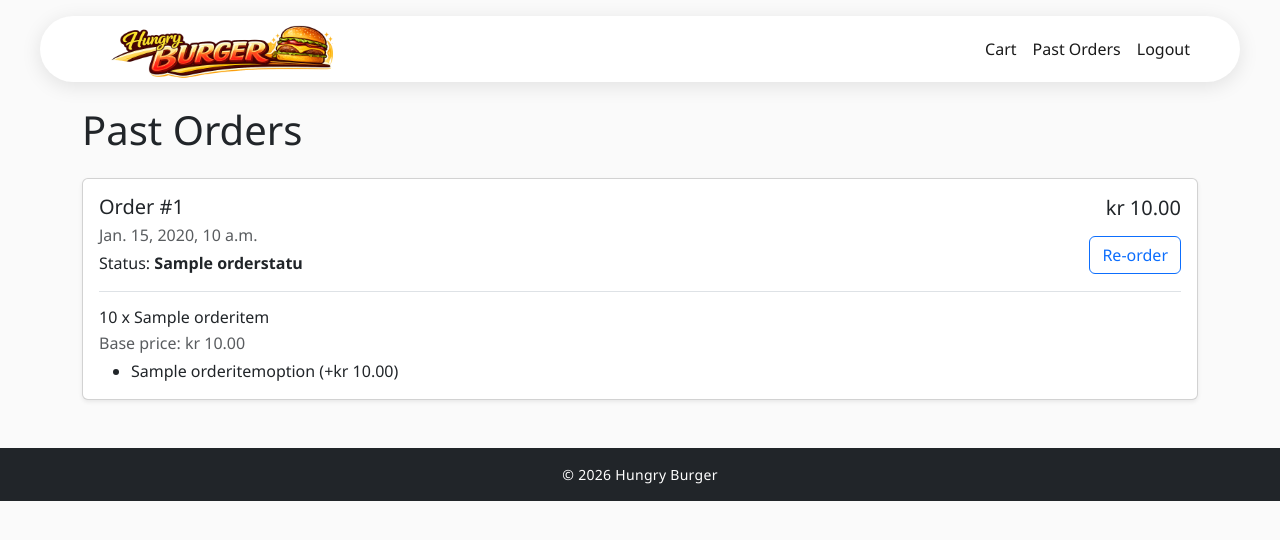
After one commit to ShockZeRa1/Hungry-Burger, a Django app: page /orders/past-orders/ in a window 1280 px wide. The commit adds this page. Shown: the top 540 px of the page. Run offline with Django 5.2, Linux system fonts and the light colour scheme; a user stored in the database is signed in; tables that the repository leaves empty hold one stand-in row (values such as "Sample post").

Commit message:
implement cart and order workflow (cart, checkout, past orders, reorder)

```diff
--- a/hungry/templates/base.html
+++ b/hungry/templates/base.html
@@ -23,10 +23,10 @@
                 <ul class="navbar-nav ms-auto">
                     {% if user.is_authenticated %}
                     <li class="nav-item">
-                        <a class="nav-link" href="#">Cart</a>
+                        <a class="nav-link" href="{% url 'cart' %}">Cart</a>
                     </li>
                     <li class="nav-item">
-                        <a class="nav-link" href="#">Past Orders</a>
+                        <a class="nav-link" href="{% url 'past_orders' %}">Past Orders</a>
                     </li>
                     <li class="nav-item">
                         <a class="nav-link" href="{% url 'account_logout' %}">Logout</a>
--- /dev/null
+++ b/orders/templates/orders/past_orders.html
@@ -0,0 +1,46 @@
+{% extends 'base.html' %}
+
+{% block title %}Past Orders - Hungry Burger{% endblock %}
+
+{% block content %}
+<h1 class="mb-4">Past Orders</h1>
+
+{% if orders %}
+    {% for order in orders %}
+    <div class="card shadow-sm mb-4">
+        <div class="card-body">
+            <div class="d-flex justify-content-between align-items-center mb-3">
+                <div>
+                    <h5 class="mb-1">Order #{{ order.id }}</h5>
+                    <p class="mb-1 text-muted">{{ order.created_at }}</p>
+                    <p class="mb-0">Status: <strong>{{ order.status.name }}</strong></p>
+                </div>
+                <div class="text-end">
+                    <h5 class="mb-3">kr {{ order.total_amount }}</h5>
+                    <a href="{% url 'reorder' order.id %}" class="btn btn-outline-primary">Re-order</a>
+                </div>
+            </div>
+
+            {% for item in order.orderitem_set.all %}
+            <div class="border-top pt-3 mt-3">
+                <h6 class="mb-1">{{ item.quantity }} x {{ item.product_name_snapshot }}</h6>
+                <p class="mb-1 text-muted">Base price: kr {{ item.unit_price_snapshot }}</p>
+
+                {% if item.orderitemoption_set.all %}
+                <ul class="mb-0">
+                    {% for option in item.orderitemoption_set.all %}
+                    <li>{{ option.option_name_snapshot }} (+kr {{ option.extra_price_snapshot }})</li>
+                    {% endfor %}
+                </ul>
+                {% endif %}
+            </div>
+            {% endfor %}
+        </div>
+    </div>
+    {% endfor %}
+{% else %}
+<div class="alert alert-info">
+    You have no past orders yet.
+</div>
+{% endif %}
+{% endblock %}
--- a/orders/urls.py
+++ b/orders/urls.py
@@ -1,3 +1,11 @@
 from django.urls import path
+from orders import views
 
-urlpatterns= []
+urlpatterns = [
+    path("cart/", views.cart_view, name="cart"),
+    path("cart/update/<str:item_key>/", views.update_cart_item, name="update_cart_item"),
+    path("cart/remove/<str:item_key>/", views.remove_cart_item, name="remove_cart_item"),
+    path("checkout/", views.checkout_view, name="checkout"),
+    path("past-orders/", views.past_orders_view, name="past_orders"),
+    path("reorder/<int:order_id>/", views.reorder_view, name="reorder"),
+]
--- a/orders/views.py
+++ b/orders/views.py
@@ -1,3 +1,124 @@
-from django.shortcuts import render
+from django.contrib import messages
+from django.contrib.auth.decorators import login_required
+from django.shortcuts import get_object_or_404, redirect, render
 
-# Create your views here.
+from menu.models import Option
+from orders.cart import Cart
+from orders.models import Order, OrderItem, OrderItemOption, OrderStatus
+
+
+def cart_view(request):
+    cart = Cart(request)
+    cart_items, grand_total = cart.get_items()
+
+    return render(request, "orders/cart.html", {
+        "cart_items": cart_items,
+        "grand_total": grand_total,
+    })
+
+
+def update_cart_item(request, item_key):
+    if request.method == "POST":
+        quantity = int(request.POST.get("quantity", 1))
+        cart = Cart(request)
+        cart.update(item_key, quantity)
+        messages.success(request, "Cart updated successfully.")
+    return redirect("cart")
+
+
+def remove_cart_item(request, item_key):
+    if request.method == "POST":
+        cart = Cart(request)
+        cart.remove(item_key)
+        messages.success(request, "Item removed from cart.")
+    return redirect("cart")
+
+
+@login_required
+def checkout_view(request):
+    cart = Cart(request)
+    cart_items, grand_total = cart.get_items()
+
+    if not cart_items:
+        messages.warning(request, "Your cart is empty.")
+        return redirect("menu")
+
+    if request.method == "POST":
+        status, _ = OrderStatus.objects.get_or_create(
+            name="Order placed",
+            defaults={"is_active": True},
+        )
+
+        order = Order.objects.create(
+            order_type="pickup",
+            total_amount=grand_total,
+            customer=request.user,
+            status=status,
+        )
+
+        for cart_item in cart_items:
+            order_item = OrderItem.objects.create(
+                quantity=cart_item["quantity"],
+                order=order,
+                product=cart_item["product"],
+                product_name_snapshot=cart_item["product"].name,
+                unit_price_snapshot=cart_item["product"].price,
+            )
+
+            for option in cart_item["options"]:
+                OrderItemOption.objects.create(
+                    option_name_snapshot=option.name,
+                    extra_price_snapshot=option.extra_price,
+                    order_item=order_item,
+                )
+
+        cart.clear()
+        messages.success(request, f"Order #{order.id} placed successfully.")
+        return redirect("past_orders")
+
+    return render(request, "orders/checkout.html", {
+        "cart_items": cart_items,
+        "grand_total": grand_total,
+    })
+
+
+@login_required
+def past_orders_view(request):
+    orders = (
+        Order.objects.filter(customer=request.user)
+        .prefetch_related("orderitem_set__orderitemoption_set")
+        .select_related("status")
+        .order_by("-created_at")
+    )
+
+    return render(request, "orders/past_orders.html", {
+        "orders": orders,
+    })
+
+
+@login_required
+def reorder_view(request, order_id):
+    old_order = get_object_or_404(Order, id=order_id, customer=request.user)
+    cart = Cart(request)
+
+    for order_item in old_order.orderitem_set.prefetch_related("orderitemoption_set").all():
+        if order_item.product is None:
+            continue
+
+        option_names = [
+            option.option_name_snapshot
+            for option in order_item.orderitemoption_set.all()
+        ]
+
+        option_ids = list(
+            Option.objects.filter(name__in=option_names).values_list("id", flat=True)
+        )
+
+        cart.add(
+            product_id=order_item.product.id,
+            quantity=order_item.quantity,
+            option_ids=option_ids,
+        )
+
+    messages.success(request, "Previous order added to cart.")
+    return redirect("cart")
```
Also changed, not shown: menu/views.py (+41 -35 lines), orders/admin.py (added, +36 -0 lines), orders/cart.py (added, +83 -0 lines), orders/templates/orders/cart.html (added, +71 -0 lines), orders/templates/orders/checkout.html (added, +44 -0 lines).
